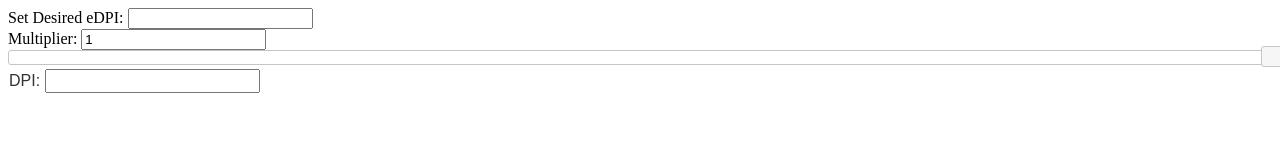
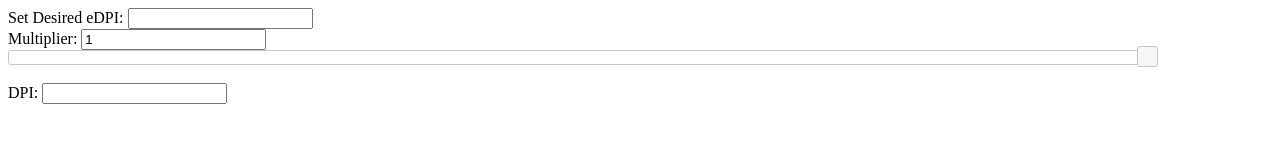
Before and after one commit to yonilerner/mwo-dpi-slider, a plain HTML site: page index.html in a window 1280 px wide. Drawn offline with nearby package versions, Linux system fonts and the light colour scheme.

Commit message:
slider shouldnt occupy entire page width

```diff
--- a/index.html
+++ b/index.html
@@ -17,7 +17,7 @@
     <br />
     Multiplier: <input id="multiplier-value" readonly value="1">
     <br />
-    <div id="multiplier">
+    <div id="multiplier" style="width: 90%"></div>
     <br />
     DPI: <input id="dpi">
     <br />
```
